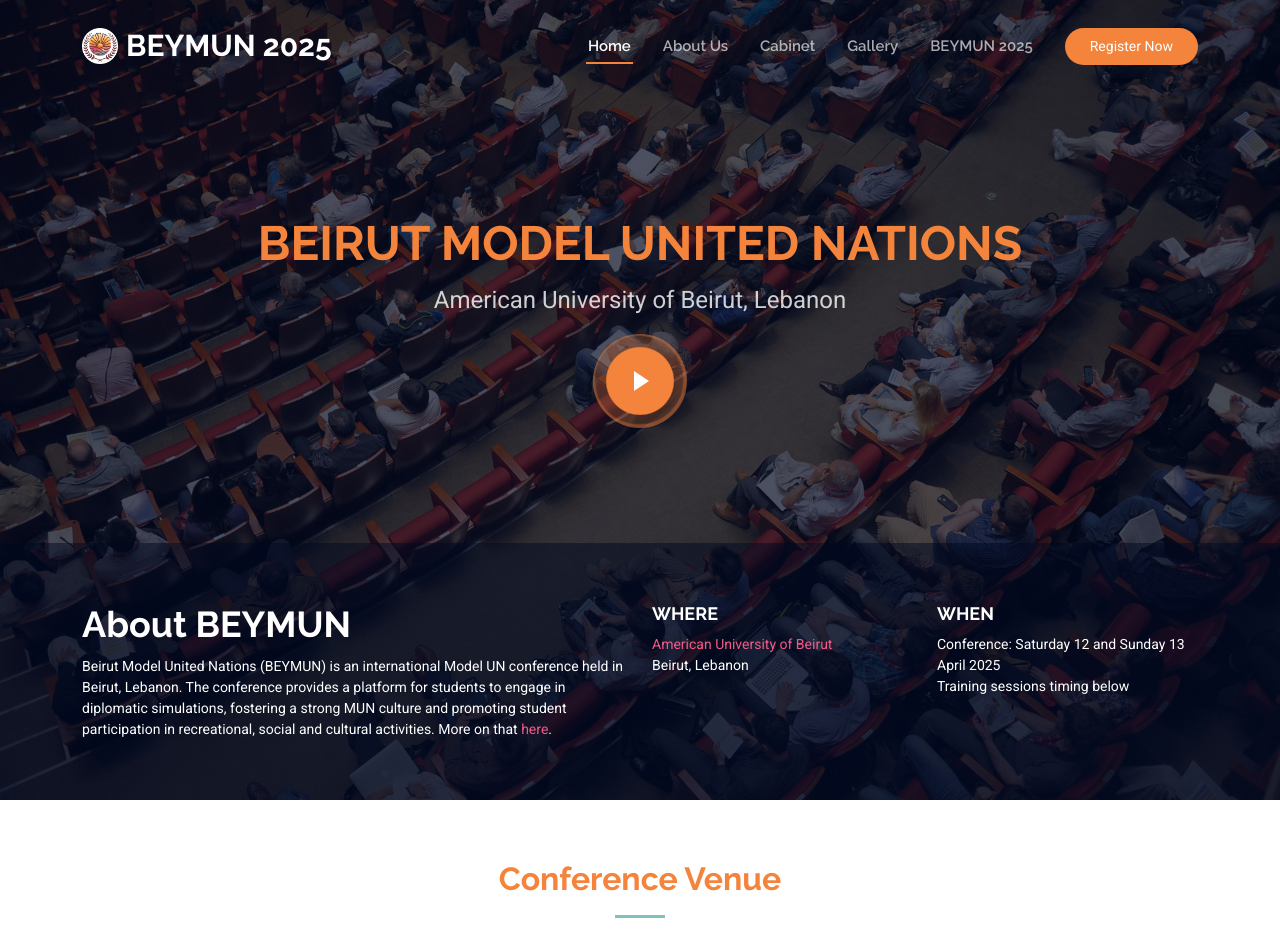
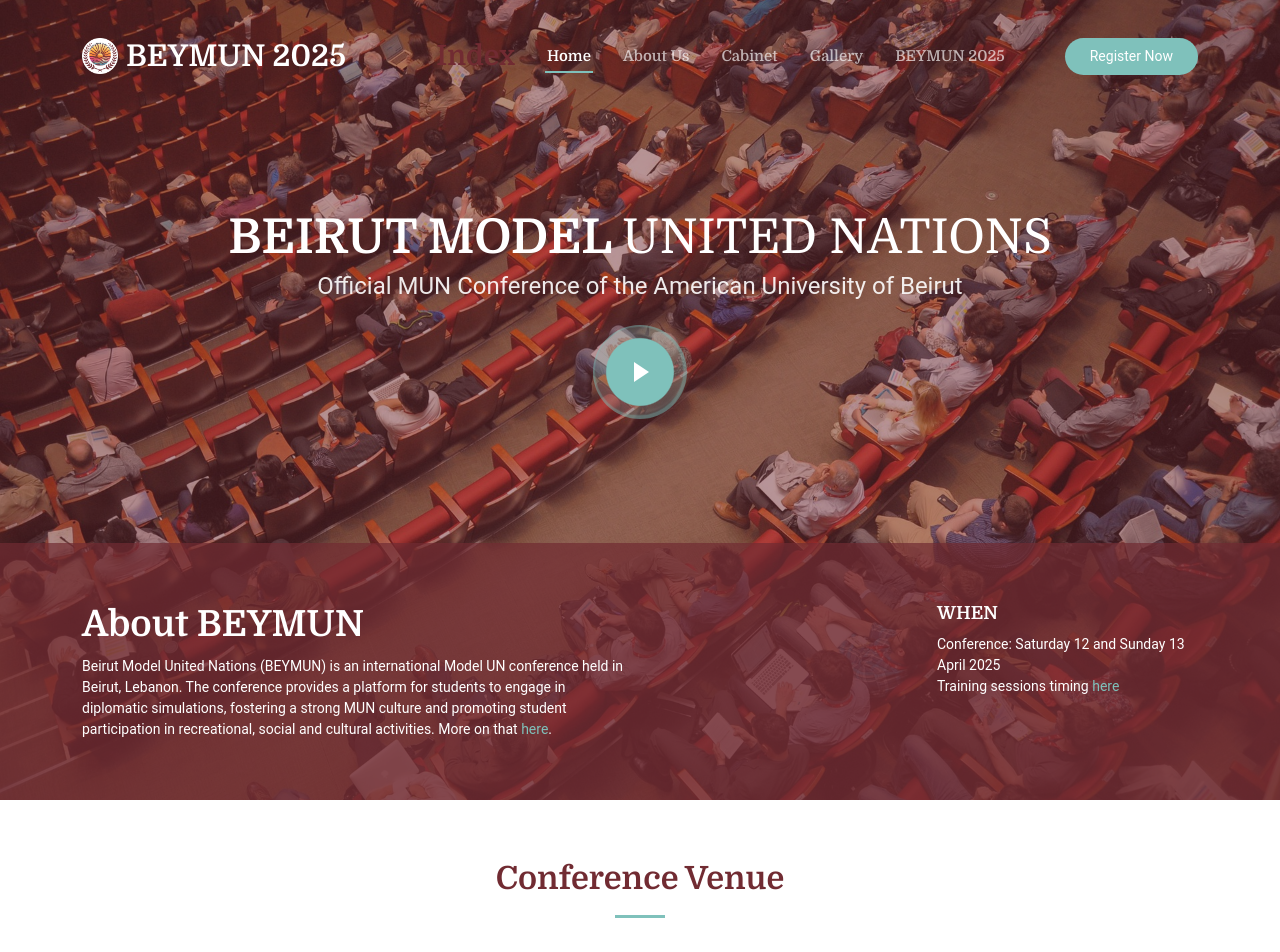
Before and after one commit to marczeenny/beymun, a Flask app: page / in a window 1280 px wide. Shown: the top 952 px of the page. Run offline with Flask 3, Linux system fonts and the light colour scheme; some libraries are stand-ins or nearby versions.

Commit message:
UI/UX Improvements

```diff
--- a/static/css/main.css
+++ b/static/css/main.css
@@ -13,17 +13,16 @@
 /* Fonts */
 :root {
   --default-font: "Roboto",  system-ui, -apple-system, "Segoe UI", Roboto, "Helvetica Neue", Arial, "Noto Sans", "Liberation Sans", sans-serif, "Apple Color Emoji", "Segoe UI Emoji", "Segoe UI Symbol", "Noto Color Emoji";
-  --heading-font: "Raleway",  sans-serif;
-  --nav-font: "Raleway",  sans-serif;
+  --heading-font: "Domine",  serif;
+  --nav-font: "Domine",  serif;
 }
 
 /* Global Colors - The following color variables are used throughout the website. Updating them here will change the color scheme of the entire website */
 :root {
   --background-color: #ffffff; /* Background color for the entire website, including individual sections */
   --default-color: #2f3138; /* Default color used for the majority of the text content across the entire website */
-  --heading-color: #7FC1BB; /* Color for headings, subheadings and title throughout the website */
-  --accent-color: #F4833C; /* Accent color that represents your brand on the website. It's used for buttons, links, and other elements that need to stand out */
-  --anchor-color: #F35A89;
+  --heading-color: #712B32; /* Color for headings, subheadings and title throughout the website */
+  --accent-color: #7FC1BB; /* Accent color that represents your brand on the website. It's used for buttons, links, and other elements that need to stand out */
   --surface-color: #ffffff; /* The surface color is used as a background of boxed elements within sections, such as cards, icon boxes, or other elements that require a visual separation from the global background. */
   --contrast-color: #ffffff; /* Contrast color for text, ensuring readability against backgrounds of accent, heading, or default colors. */
 }
@@ -34,8 +33,8 @@
   --nav-hover-color: #ffffff; /* Applied to main navmenu links when they are hovered over or active */
   --nav-mobile-background-color: #ffffff; /* Used as the background color for mobile navigation menu */
   --nav-dropdown-background-color: #ffffff; /* Used as the background color for dropdown items that appear when hovering over primary navigation items */
-  --nav-dropdown-color: #F4833C; /* Used for navigation links of the dropdown items in the navigation menu. */
-  --nav-dropdown-hover-color: #F35A89; /* Similar to --nav-hover-color, this color is applied to dropdown navigation links when they are hovered over. */
+  --nav-dropdown-color: #712B32; /* Used for navigation links of the dropdown items in the navigation menu. */
+  --nav-dropdown-hover-color: #7FC1BB; /* Similar to --nav-hover-color, this color is applied to dropdown navigation links when they are hovered over. */
 }
 
 /* Color Presets - These classes override global colors when applied to any section or element, providing reuse of the sam color scheme. */
@@ -46,7 +45,7 @@
 }
 
 .dark-background {
-  --background-color: #000820;
+  --background-color: #712B32;
   --default-color: #ffffff;
   --heading-color: #ffffff;
   --surface-color: #7FC1BB;
@@ -68,7 +67,7 @@
 }
 
 a {
-  color: var(--anchor-color);
+  color: var(--accent-color);
   text-decoration: none;
   transition: 0.3s;
 }
@@ -84,7 +83,7 @@
 h4,
 h5,
 h6 {
-  color: var(--accent-color);
+  color: var(--heading-color);
   font-family: var(--heading-font);
 }
 
@@ -167,6 +166,12 @@
   }
 }
 
+@media (max-width: 767px) {
+  .pulsating-play-btn {
+    margin-top: 2rem !important;
+  }
+}
+
 /* PHP Email Form Messages
 ------------------------------*/
 .php-email-form .error-message {
@@ -288,7 +293,7 @@
 /* Global Header on Scroll
 ------------------------------*/
 .scrolled .header {
-  --background-color: rgba(1, 8, 33, 0.82);
+  --background-color: #712B32;;
 }
 
 /*--------------------------------------------------------------
@@ -424,6 +429,10 @@
     left: -100%;
     visibility: visible;
   }
+
+  #mobile-register-btn {
+    display: none;
+  }
 }
 
 /* Mobile Navigation */
@@ -447,12 +456,12 @@
     list-style: none;
     position: absolute;
     inset: 60px 20px 20px 20px;
-    padding: 10px 0;
-    margin: 0;
+    padding: 25px 0;
+    margin-bottom: 25%;
     border-radius: 6px;
-    background-color: var(--nav-dropdown-background-color);
-    border: 1px solid color-mix(in srgb, var(--default-color), transparent 90%);
-    box-shadow: none;
+    background-color: rgba(252, 252, 255, 0.9) !important;
+    border: 1px solid rgba(255, 255, 255, 0.1);
+    box-shadow: 0 8px 16px rgba(0, 0, 0, 0.3);
     overflow-y: auto;
     transition: 0.3s;
     z-index: 9998;
@@ -550,6 +559,10 @@
   .mobile-nav-active .navmenu>ul {
     display: block;
   }
+
+  #mobile-register-btn {
+    display: inline-block;
+  }
 }
 
 /*--------------------------------------------------------------
@@ -855,7 +868,7 @@
   display: block;
   width: 50px;
   height: 3px;
-  background: var(--heading-color);
+  background: var(--accent-color);
   left: 0;
   right: 0;
   bottom: 0;
@@ -892,7 +905,7 @@
 
 .hero:before {
   content: "";
-  background: color-mix(in srgb, var(--background-color), transparent 30%);
+  background: color-mix(in srgb, var(--background-color), transparent 50%);
   position: absolute;
   inset: 0;
   z-index: 2;
@@ -904,18 +917,18 @@
 }
 
 .hero h2 {
-  margin: 0;
   font-size: 48px;
   font-weight: 700;
+  margin-bottom: 1rem;
 }
 
 .hero h2 span {
-  color: var(--accent-color);
+  color: white;
 }
 
 .hero p {
-  color: color-mix(in srgb, var(--default-color), transparent 20%);
-  margin: 10px 0 0 0;
+  color: color-mix(in srgb, var(--default-color), transparent 10%);
+  margin-top: 10px;
   font-size: 24px;
 }
 
@@ -941,7 +954,7 @@
 
 .hero .about-info:before {
   content: "";
-  background: color-mix(in srgb, var(--background-color), transparent 50%);
+  background: color-mix(in srgb, var(--background-color), transparent 30%);
   position: absolute;
   bottom: 0;
   top: 0;
--- a/templates/base.html
+++ b/templates/base.html
@@ -15,7 +15,7 @@
   <!-- Fonts -->
   <link href="https://fonts.googleapis.com" rel="preconnect">
   <link href="https://fonts.gstatic.com" rel="preconnect" crossorigin>
-  <link href="https://fonts.googleapis.com/css2?family=Roboto:ital,wght@0,100;0,300;0,400;0,500;0,700;0,900;1,100;1,300;1,400;1,500;1,700;1,900&family=Raleway:ital,wght@0,100;0,200;0,300;0,400;0,500;0,600;0,700;0,800;0,900;1,100;1,200;1,300;1,400;1,500;1,600;1,700;1,800;1,900&display=swap" rel="stylesheet">
+  <link href="https://fonts.googleapis.com/css2?family=Domine:wght@400..700&display=swap" rel="stylesheet">
 
 
     <link href="{{ url_for('static', filename='css/main.css') }}">
@@ -42,42 +42,23 @@
 
       <a href="{{ url_for('home') }}" class="logo d-flex align-items-center me-auto">
         <img src="../static/img/logo.png" alt="">
-<!--         Uncomment the line below if you also wish to use an text logo -->
          <h1 class="sitename">BEYMUN 2025</h1>
       </a>
 
       <nav id="navmenu" class="navmenu">
         <ul>
+          <li style="border-bottom: #000"><a style="font-size: 28px!important; font-weight: 700; color: #712B32; border-bottom: #000">Index</a></li>
+        <hr>
           <li><a href="{{ url_for('home') }}" {% if request.endpoint == 'home' %}class="active"{% endif %}>Home<br></a></li>
-{#          <li><a href="#speakers">Speakers</a></li>#}
           <li><a href="{{ url_for('about_us') }}" {% if request.endpoint == 'about_us' %}class="active"{% endif %}>About Us</a></li>
           <li><a href="{{ url_for('team') }}" {% if request.endpoint == 'team' %}class="active"{% endif %}>Cabinet</a></li>
           <li><a href="{{ url_for('gallery') }}" {% if request.endpoint == 'gallery' %}class="active"{% endif %}>Gallery</a></li>
           <li><a href="{{ url_for('beymun_2025') }}" {% if request.endpoint == 'beymun_2025' %}class="active"{% endif %}>BEYMUN 2025</a></li>
-{#          <li class="dropdown"><a href="#"><span>Dropdown</span> <i class="bi bi-chevron-down toggle-dropdown"></i></a>#}
-{#            <ul>#}
-{#              <li><a href="#">Dropdown 1</a></li>#}
-{#              <li class="dropdown"><a href="#"><span>Deep Dropdown</span> <i class="bi bi-chevron-down toggle-dropdown"></i></a>#}
-{#                <ul>#}
-{#                  <li><a href="#">Deep Dropdown 1</a></li>#}
-{#                  <li><a href="#">Deep Dropdown 2</a></li>#}
-{#                  <li><a href="#">Deep Dropdown 3</a></li>#}
-{#                  <li><a href="#">Deep Dropdown 4</a></li>#}
-{#                  <li><a href="#">Deep Dropdown 5</a></li>#}
-{#                </ul>#}
-{#              </li>#}
-{#              <li><a href="#">Dropdown 2</a></li>#}
-{#              <li><a href="#">Dropdown 3</a></li>#}
-{#              <li><a href="#">Dropdown 4</a></li>#}
-{#            </ul>#}
-{#          </li>#}
-{#          <li><a href="{{ url_for('register') }}">Contact</a></li>#}
+          <li><a id="mobile-register-btn" style="font-weight: 700; background: var(--accent-color)!important; margin-left: 20px" href="{{ url_for('register') }}" class="badge text-bg-dark">Register Now</a></li>
         </ul>
         <i class="mobile-nav-toggle d-xl-none bi bi-list"></i>
       </nav>
-
-      <a class="cta-btn d-none d-sm-block" href="{{ url_for('register') }}">Register Now</a>
-
+      <a class="cta-btn d-none d-xl-block" href="{{ url_for('register') }}">Register Now</a>
     </div>
   </header>
 
@@ -160,7 +141,7 @@
 
         <div class="social-links order-first order-lg-last mb-3 mb-lg-0">
           <a href="https://tiktok.com/@beymun_"><i class="bi bi-tiktok"></i></a>
-<!--          <a href=""><i class="bi bi-facebook"></i></a>-->
+          <a href="https://x.com/beymun_"><i class="bi bi-twitter-x"></i></a>
           <a href="https://www.instagram.com/beymunconference/"><i class="bi bi-instagram"></i></a>
           <a href="https://linkedin.com/company/beymun"><i class="bi bi-linkedin"></i></a>
         </div>
@@ -177,14 +158,6 @@
   <div id="preloader"></div>
 
   <!-- Vendor JS Files -->
-{#  <script src="../static/vendor/bootstrap/js/bootstrap.bundle.min.js"></script>#}
-{#  <script src="../static/vendor/php-email-form/validate.js"></script>#}
-{#  <script src="../static/vendor/aos/aos.js"></script>#}
-{#  <script src="../static/vendor/glightbox/js/glightbox.min.js"></script>#}
-{#  <script src="../static/vendor/swiper/swiper-bundle.min.js"></script>#}
-{##}
-{#  <!-- Main JS File -->#}
-{#  <script src="../static/js/main.js"></script>#}
 
   <script src="{{ url_for('static', filename='vendor/bootstrap/js/bootstrap.bundle.min.js') }}"></script>
   <script src="{{ url_for('static', filename='vendor/php-email-form/validate.js') }}"></script>
--- a/templates/index.html
+++ b/templates/index.html
@@ -6,8 +6,8 @@
       <img src="{{ url_for('static', filename='img/hero-bg.jpg') }}" alt="" data-aos="fade-in" class="">
 
       <div class="container d-flex flex-column align-items-center text-center mt-auto">
-        <h2 data-aos="fade-up" data-aos-delay="100" class="">BEIRUT MODEL UNITED NATIONS</h2>
-        <p data-aos="fade-up" data-aos-delay="200">American University of Beirut, Lebanon</p>
+          <h2 data-aos="fade-up" data-aos-delay="100" style="line-height: 0.6">BEIRUT MODEL <span class="d-block d-lg-none"><br></span><span style="font-weight: 400">UNITED NATIONS</span></h2>
+          <p data-aos="fade-up" data-aos-delay="200" style="line-height: 0.6">Official MUN Conference of the <span class="d-block d-md-none"><br></span>American University of Beirut</p>
         <div data-aos="fade-up" data-aos-delay="300" class="">
           <a href="https://vimeo.com/1055030683" class="glightbox pulsating-play-btn mt-3"></a>
         </div>
@@ -22,12 +22,12 @@
               <p>Beirut Model United Nations (BEYMUN) is an international Model UN conference held in Beirut, Lebanon. The conference provides a platform for students to engage in diplomatic simulations, fostering a strong MUN culture and promoting student participation in recreational, social and cultural activities. More on that <a href="{{ url_for('about_us') }}">here</a>.</p>
             </div>
             <div class="col-lg-3">
-              <h3>Where</h3>
-              <p><a href="https://aub.edu.lb">American University of Beirut</a><br>Beirut, Lebanon</p>
+{#              <h3>Where</h3>#}
+{#              <p><a href="https://aub.edu.lb">American University of Beirut</a><br>Beirut, Lebanon</p>#}
             </div>
             <div class="col-lg-3">
               <h3>When</h3>
-              <p>Conference: Saturday 12 and Sunday 13 April 2025<br>Training sessions timing below</p>
+              <p>Conference: Saturday 12 and Sunday 13 April 2025<br>Training sessions timing <a href="{{ url_for('beymun_2025') }}">here</a></p>
             </div>
           </div>
         </div>
@@ -147,7 +147,7 @@
               <div class="col-11 col-lg-8 position-relative">
                 <h3>American University of Beirut, Lebanon</h3>
                 <p>AUB serves as the ideal setting for BEYMUN, reflecting its long-standing role in diplomacy and international affairs.
-                   With a rich history of producing influential diplomats, policymakers, and UN officials, AUB fosters a culture of debate and leadership.
+                   With a rich history of producing diplomats, policymakers and UN officials, AUB fosters a culture of debate and leadership.
                    Hosting BEYMUN at AUB ensures that delegates experience a conference rooted in the university’s legacy of diplomacy, preparing them to become the next generation of global leaders.</p>
               </div>
             </div>
@@ -167,7 +167,7 @@
             </div>
           </div>
 
-          <div class="col-lg-3 col-md-4">
+          <div class="col-lg-3 col-md-4 d-none d-md-block">
             <div class="venue-gallery">
               <a href="{{ url_for('static', filename='img/venue-gallery/venue-gallery-2.jpg') }}" class="glightbox" data-gall="venue-gallery">
                 <img src="{{ url_for('static', filename='img/venue-gallery/venue-gallery-2.jpg') }}" alt="" class="img-fluid">
@@ -175,7 +175,7 @@
             </div>
           </div>
 
-          <div class="col-lg-3 col-md-4">
+          <div class="col-lg-3 col-md-4 d-none d-md-block">
             <div class="venue-gallery">
               <a href="{{ url_for('static', filename='img/venue-gallery/venue-gallery-3.jpg') }}" class="glightbox" data-gall="venue-gallery">
                 <img src="{{ url_for('static', filename='img/venue-gallery/venue-gallery-3.jpg') }}" alt="" class="img-fluid">
@@ -183,7 +183,7 @@
             </div>
           </div>
 
-          <div class="col-lg-3 col-md-4">
+          <div class="col-lg-3 col-md-4 d-none d-md-block">
             <div class="venue-gallery">
               <a href="{{ url_for('static', filename='img/venue-gallery/venue-gallery-4.jpg') }}" class="glightbox" data-gall="venue-gallery">
                 <img src="{{ url_for('static', filename='img/venue-gallery/venue-gallery-4.jpg') }}" alt="" class="img-fluid">
@@ -191,30 +191,46 @@
             </div>
           </div>
 
-          <div class="col-lg-3 col-md-4">
+          <div id="mobileVenueCarousel" class="carousel slide d-md-none" data-bs-ride="carousel">
+            <div class="carousel-inner venue-gallery">
+                <div class="carousel-item active">
+                    <img src="{{ url_for('static', filename='img/venue-gallery/venue-gallery-2.jpg') }}" class="d-block w-100 img-fluid" alt="...">
+                </div>
+                <div class="carousel-item">
+                    <img src="{{ url_for('static', filename='img/venue-gallery/venue-gallery-3.jpg') }}" class="d-block w-100 img-fluid" alt="...">
+                </div>
+                <div class="carousel-item">
+                    <img src="{{ url_for('static', filename='img/venue-gallery/venue-gallery-4.jpg') }}" class="d-block w-100 img-fluid" alt="...">
+                </div>
+                <div class="carousel-item">
+                    <img src="{{ url_for('static', filename='img/venue-gallery/venue-gallery-5.jpg') }}" class="d-block w-100 img-fluid" alt="...">
+                </div>
+            </div>
+            <button class="carousel-control-prev" type="button" data-bs-target="#mobileVenueCarousel" data-bs-slide="prev">
+                <span class="carousel-control-prev-icon" aria-hidden="true"></span>
+                <span class="visually-hidden">Previous</span>
+            </button>
+            <button class="carousel-control-next" type="button" data-bs-target="#mobileVenueCarousel" data-bs-slide="next">
+                <span class="carousel-control-next-icon" aria-hidden="true"></span>
+                <span class="visually-hidden">Next</span>
+            </button>
+        </div>
+
+        <div class="col-lg-6 col-md-12">
+            <div class="venue-gallery">
+              <a href="{{ url_for('static', filename='img/venue-gallery/venue-gallery-6.jpg') }}" class="glightbox" data-gall="venue-gallery">
+                <img src="{{ url_for('static', filename='img/venue-gallery/venue-gallery-6.jpg') }}" alt="" class="img-fluid">
+              </a>
+            </div>
+        </div>
+
+          <div class="col-lg-3 col-md-4 d-none d-md-block">
             <div class="venue-gallery">
               <a href="{{ url_for('static', filename='img/venue-gallery/venue-gallery-5.jpg') }}" class="glightbox" data-gall="venue-gallery">
                 <img src="{{ url_for('static', filename='img/venue-gallery/venue-gallery-5.jpg') }}" alt="" class="img-fluid">
               </a>
             </div>
           </div>
-
-          <div class="col-lg-6 col-md-12">
-            <div class="venue-gallery">
-              <a href="{{ url_for('static', filename='img/venue-gallery/venue-gallery-6.jpg') }}" class="glightbox" data-gall="venue-gallery">
-                <img src="{{ url_for('static', filename='img/venue-gallery/venue-gallery-6.jpg') }}" alt="" class="img-fluid">
-              </a>
-            </div>
-          </div>
-
-<!--          <div class="col-lg-3 col-md-4">-->
-<!--            <div class="venue-gallery">-->
-<!--              <a href="{{ url_for('static', filename='img/venue-gallery/venue-gallery-2.jpg') }}" class="glightbox" data-gall="venue-gallery">-->
-<!--                <img src="{{ url_for('static', filename='img/venue-gallery/venue-gallery-2.jpg') }}" alt="" class="img-fluid">-->
-<!--              </a>-->
-<!--            </div>-->
-<!--          </div>-->
-
         </div>
       </div>
 
```
